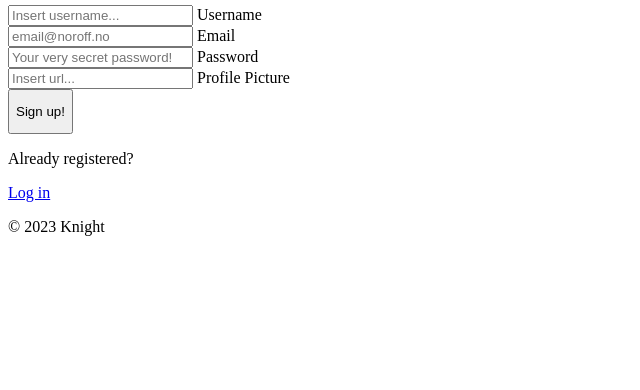
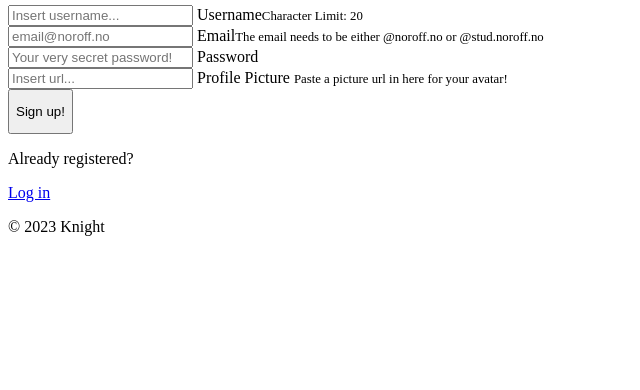
Before and after one commit to ImBenni/auction-semester, a website with bundled scripts: page register/index.html in a window 1280 px wide. Shown: the part 410-800 px from the top of the page, without its empty margins (0-640 px from the left). Built offline with nearby package versions, Linux system fonts and the light colour scheme; a web font is replaced by a local one.

Commit message:
Added some text to help new users

```diff
--- a/register/index.html
+++ b/register/index.html
@@ -58,12 +58,12 @@
           <form action="submit" id="registerForm" class="w-100 d-flex flex-column">
             <div class="form-floating mb-4">
               <input type="text" class="form-control form-control-auth border-0 bg-white bg-opacity-10 text-white" id="name" name="name" placeholder="Insert username..." maxlength="20" pattern="^[\w]+$" title="Please choose a fitting username! Use lowercase and uppercase letters, numbers and underscore." required />
-              <label for="email">Username</label>
+              <label for="email">Username<span class="text-muted fst-italic mx-1" style="font-size: 0.8rem">Character Limit: 20</span></label>
             </div>
 
             <div class="form-floating mb-4">
               <input type="email" class="form-control form-control-auth border-0 bg-white bg-opacity-10 text-white" id="email" name="email" placeholder="email@noroff.no" pattern="^[\w\-.]+@(stud.)?noroff.no$" title="The email needs to be either @noroff.no or @stud.noroff.no" required />
-              <label for="email">Email</label>
+              <label for="email">Email<span class="text-muted fst-italic mx-1" style="font-size: 0.8rem">The email needs to be either @noroff.no or @stud.noroff.no</span></label>
             </div>
 
             <div class="form-floating mb-4">
@@ -73,7 +73,7 @@
 
             <div class="form-floating mb-4">
               <input type="url" class="form-control form-control-auth border-0 bg-white bg-opacity-10 text-white" id="avatar" name="avatar" placeholder="Insert url..." title="Paste a picture url in here for your avatar!" required />
-              <label for="password">Profile Picture</label>
+              <label for="password">Profile Picture <span class="text-muted fst-italic mx-1" style="font-size: 0.8rem">Paste a picture url in here for your avatar!</span></label>
             </div>
 
             <button class="btn btn-blue rounded-5" style="height: 45px">Sign up!</button>
```
